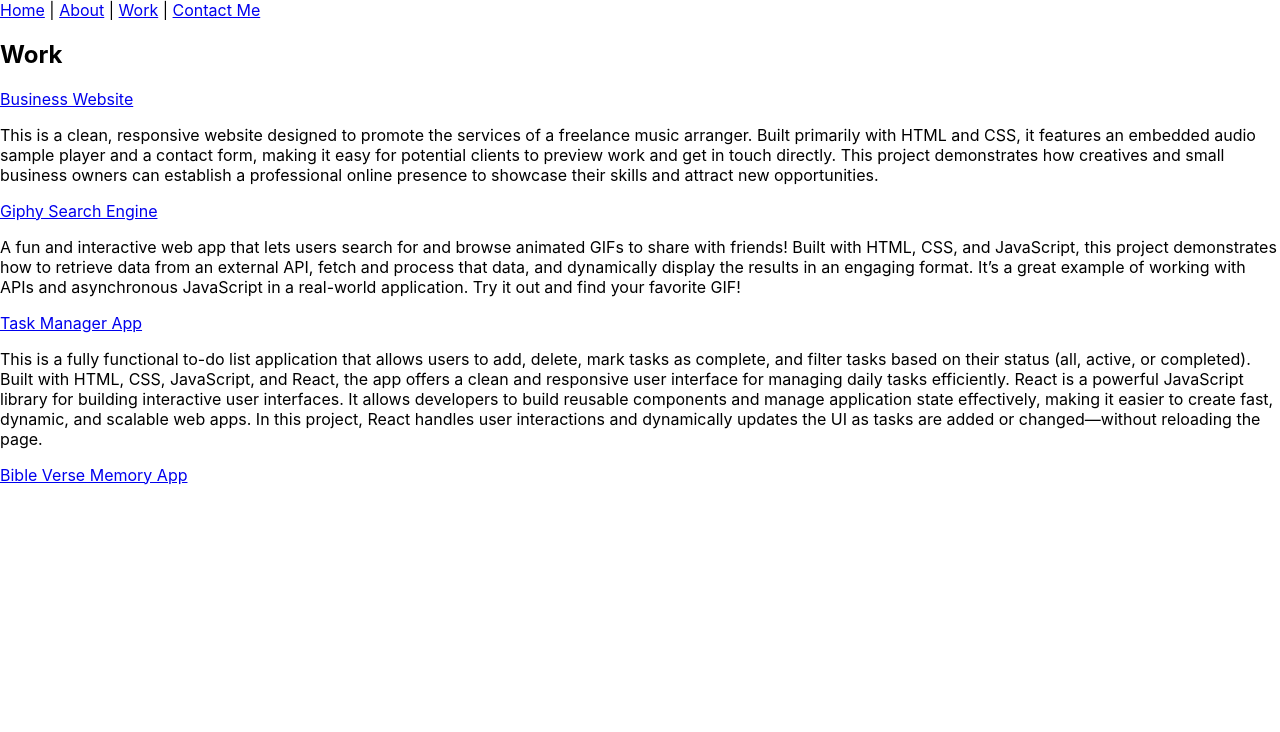
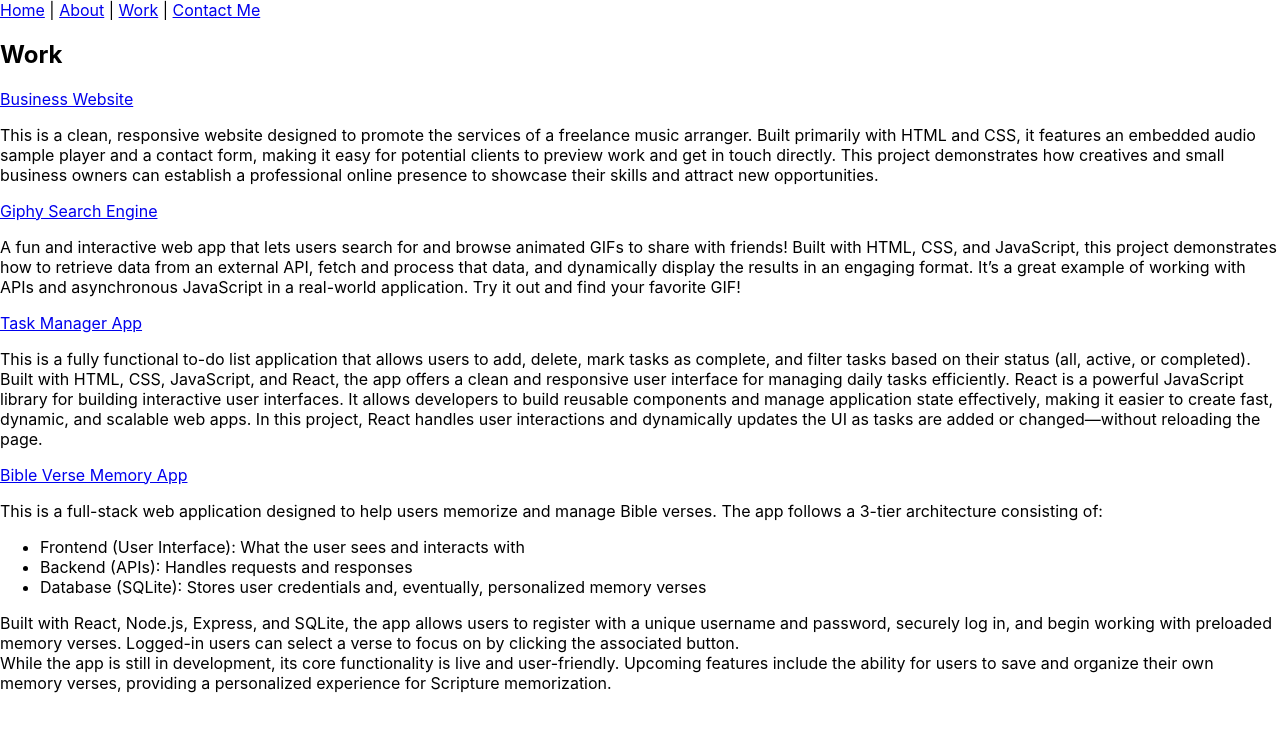
Before and after one commit to NatGallagher/Portfolio, a React (Create React App) app in the folder portfolio/: page /#/work in a window 1280 px wide. Shown: the top 732 px of the page. Built offline with nearby package versions, Linux system fonts and the light colour scheme.

Commit message:
verse project and description added

```diff
--- a/portfolio/src/components/Work.js
+++ b/portfolio/src/components/Work.js
@@ -19,7 +19,16 @@ React is a powerful JavaScript library for building interactive user interfaces.
             </div>
             <div>
                 <a href="https://natgallagher.github.io/Gallagh-Project-4/">Bible Verse Memory App</a>
-                <p></p>
+                <p>This is a full-stack web application designed to help users memorize and manage Bible verses. The app follows a 3-tier architecture consisting of:<br/>
+                <ul>
+                    <li>Frontend (User Interface): What the user sees and interacts with</li>
+                    <li>Backend (APIs): Handles requests and responses</li>
+                    <li>Database (SQLite): Stores user credentials and, eventually, personalized memory verses</li>
+                </ul>
+
+Built with React, Node.js, Express, and SQLite, the app allows users to register with a unique username and password, securely log in, and begin working with preloaded memory verses. Logged-in users can select a verse to focus on by clicking the associated button.<br/>
+
+While the app is still in development, its core functionality is live and user-friendly. Upcoming features include the ability for users to save and organize their own memory verses, providing a personalized experience for Scripture memorization.</p>
             </div>
         </>
     )
```
